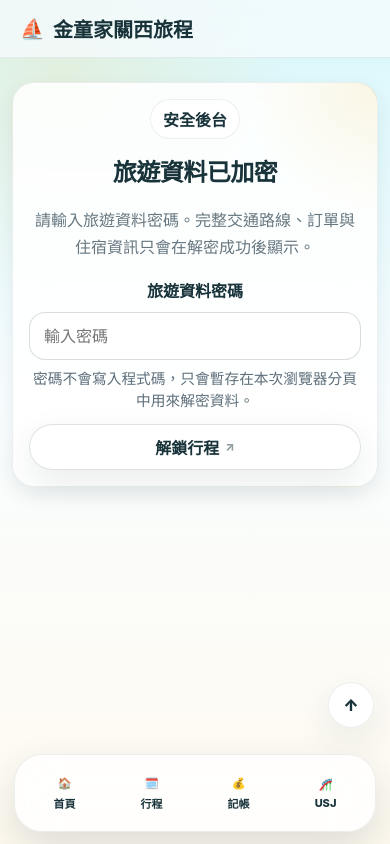
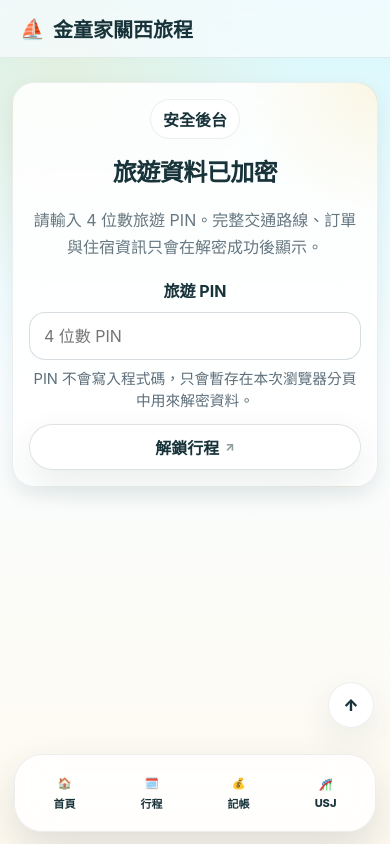
Before and after one commit to sacha693/my-storyjs-app, a React (Vite) app: page /my-storyjs-app/days in a window 390 px wide. Built offline with nearby package versions, Linux system fonts and the light colour scheme.

Commit message:
Optimize trip gate for mobile PIN unlock

```diff
--- a/src/components/TripDataGate.tsx
+++ b/src/components/TripDataGate.tsx
@@ -41,23 +41,27 @@ export function TripDataGate({ children }: TripDataGateProps) {
       <section className="card hero secureGate">
         <span className="badge">安全後台</span>
         <h1>旅遊資料已加密</h1>
-        <p>請輸入旅遊資料密碼。完整交通路線、訂單與住宿資訊只會在解密成功後顯示。</p>
+        <p>請輸入 4 位數旅遊 PIN。完整交通路線、訂單與住宿資訊只會在解密成功後顯示。</p>
 
         <form className="secureGateForm" onSubmit={handleSubmit}>
-          <label htmlFor="trip-passphrase">旅遊資料密碼</label>
+          <label htmlFor="trip-passphrase">旅遊 PIN</label>
           <input
             id="trip-passphrase"
             type="password"
             value={passphrase}
+            inputMode="numeric"
+            pattern="[0-9]*"
+            maxLength={4}
             autoComplete="current-password"
-            placeholder="輸入密碼"
+            enterKeyHint="done"
+            placeholder="4 位數 PIN"
             aria-describedby="trip-passphrase-help trip-passphrase-error"
-            onChange={(event) => setPassphrase(event.target.value)}
+            onChange={(event) => setPassphrase(event.target.value.replace(/\D/g, '').slice(0, 4))}
           />
           <p className="secureGateHelp" id="trip-passphrase-help">
-            密碼不會寫入程式碼，只會暫存在本次瀏覽器分頁中用來解密資料。
+            PIN 不會寫入程式碼，只會暫存在本次瀏覽器分頁中用來解密資料。
           </p>
-          <button className="quickButton" type="submit" disabled={submitting}>
+          <button className="quickButton" type="submit" disabled={submitting || passphrase.length !== 4}>
             {submitting ? '解鎖中...' : '解鎖行程'}
           </button>
         </form>
```
